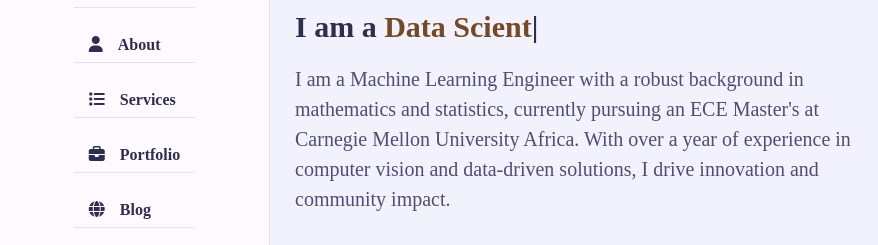
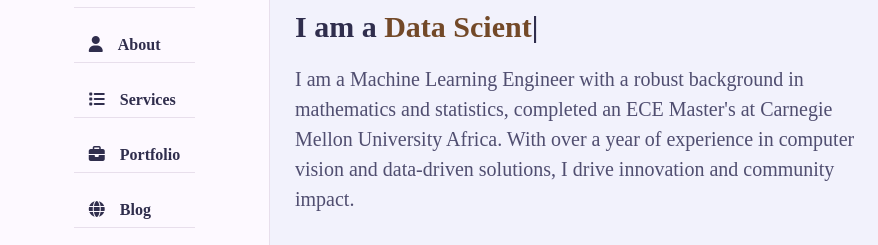
Before and after one commit to jbitsind/Tsk_Portfolio, a website built with Parcel: page src/index.html in a window 1280 px wide. Shown: the part 287-532 px from the top of the page, 0-878 px from the left. Built offline with nearby package versions, Linux system fonts and the light colour scheme; a web font is replaced by a local one.

Commit message:
Update index.html
Small update

```diff
--- a/src/index.html
+++ b/src/index.html
@@ -49,7 +49,7 @@
                         <div class="home-info buttons  padd-15">
                             <h3 class="hello">Hello, my name is <span class="name">Jean Rodrigue Bitsinda Ikuzwe</span></h3>
                             <h3 class="my-profession">I am a <span class="typing">Machine Learning Engineer</span></h3>
-                            <p>I am a Machine Learning Engineer with a robust background in mathematics and statistics, currently pursuing an ECE Master's at Carnegie Mellon University Africa. With over a year of experience in computer vision and data-driven
+                            <p>I am a Machine Learning Engineer with a robust background in mathematics and statistics, completed an ECE Master's at Carnegie Mellon University Africa. With over a year of experience in computer vision and data-driven
                                 solutions, I drive innovation and community impact.</p>
                             <a href="#contact" class="btn hire-me">Hire Me</a>
                         </div>
```
